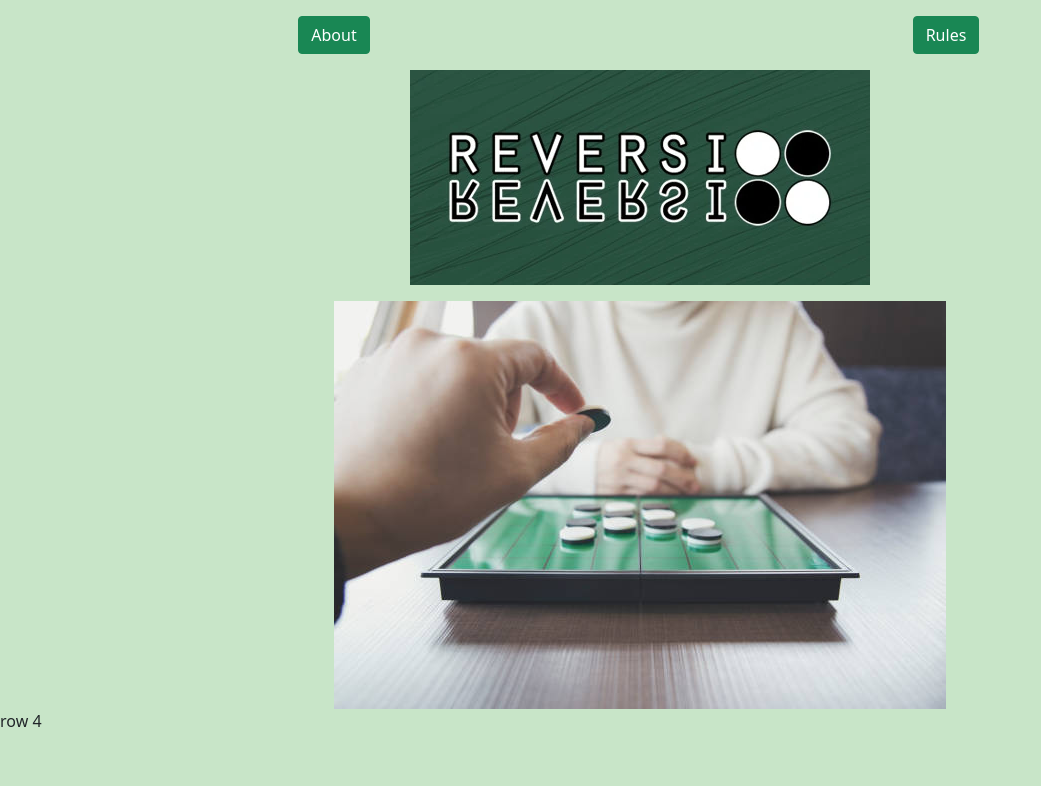
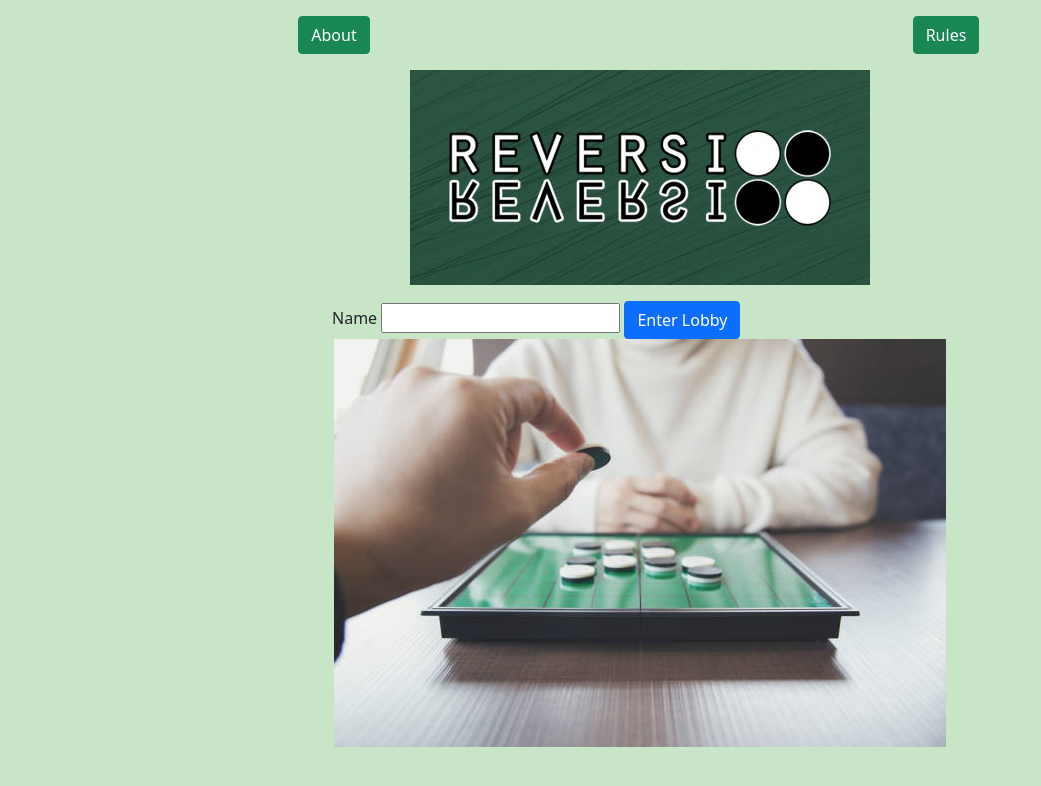
Before and after one commit to lizhobbz/reversi-hobbs, a website: page public/index.html in a window 1280 px wide. Shown: the whole page, without its empty margins (0-1041 px from the left). Drawn offline with nearby package versions, Linux system fonts and the light colour scheme.

Commit message:
no message

```diff
--- a/public/index.html
+++ b/public/index.html
@@ -28,18 +28,22 @@
 
         <div class="row m-3">
             <div class="col text-center">
-                <img src="assets/images/top-splash.png" alt="Reversi Logo 1"/>
+                <img class="img-fluid" src="assets/images/top-splash.png" alt="Reversi Logo 1"/>
+            </div>
+        </div>
+
+        <div class="row justify-content-center">
+            <div class="col-6">
+                <span>Name</span>
+                <input type="text" />
+                <button type="submit" class="btn btn-primary text-nowrap">Enter Lobby</button>
             </div>
         </div>
 
         <div class="row">
             <div class="col text-center">
-                <img src="assets/images/bottom-splash.png" alt="Reversi Logo 2"/>
+                <img class="img-fluid" src="assets/images/bottom-splash.png" alt="Reversi Logo 2"/>
             </div>
-        </div>
-
-        <div class="row">
-            row 4
         </div>
 
     </div>
```
